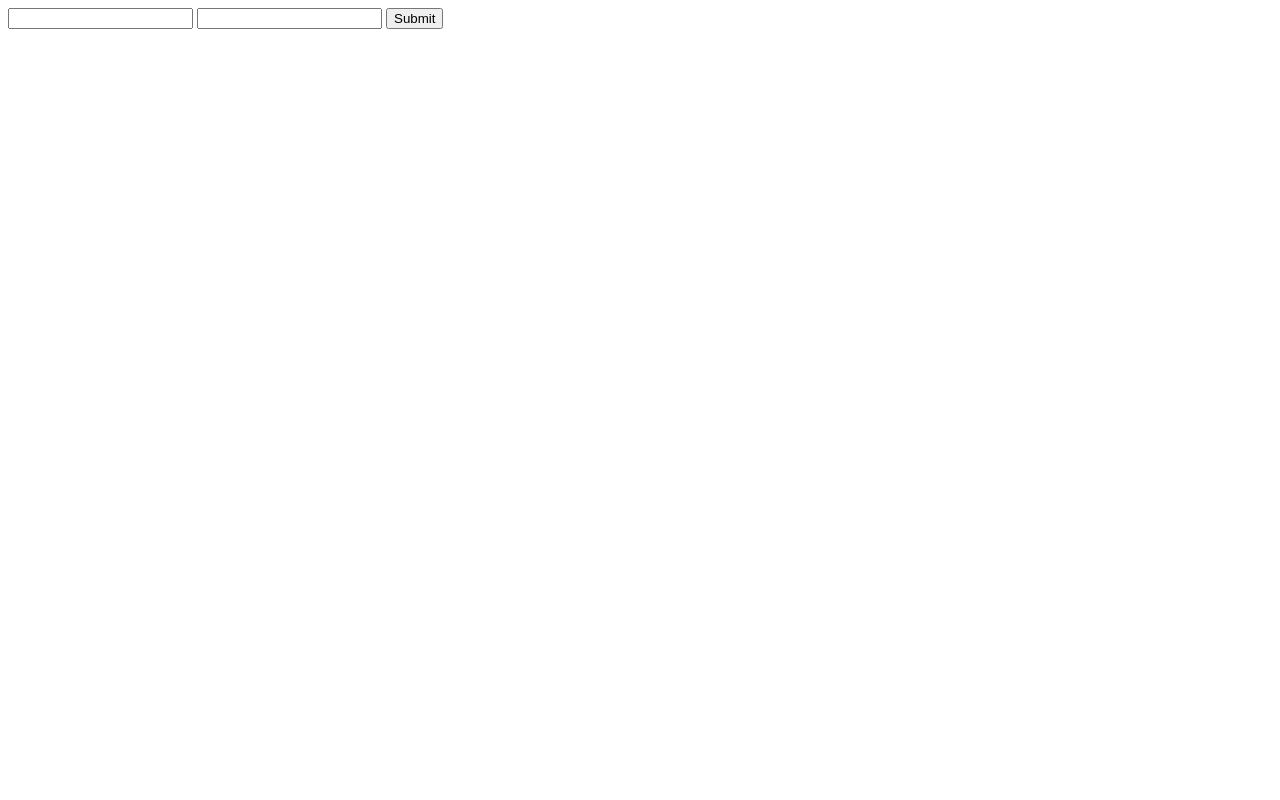
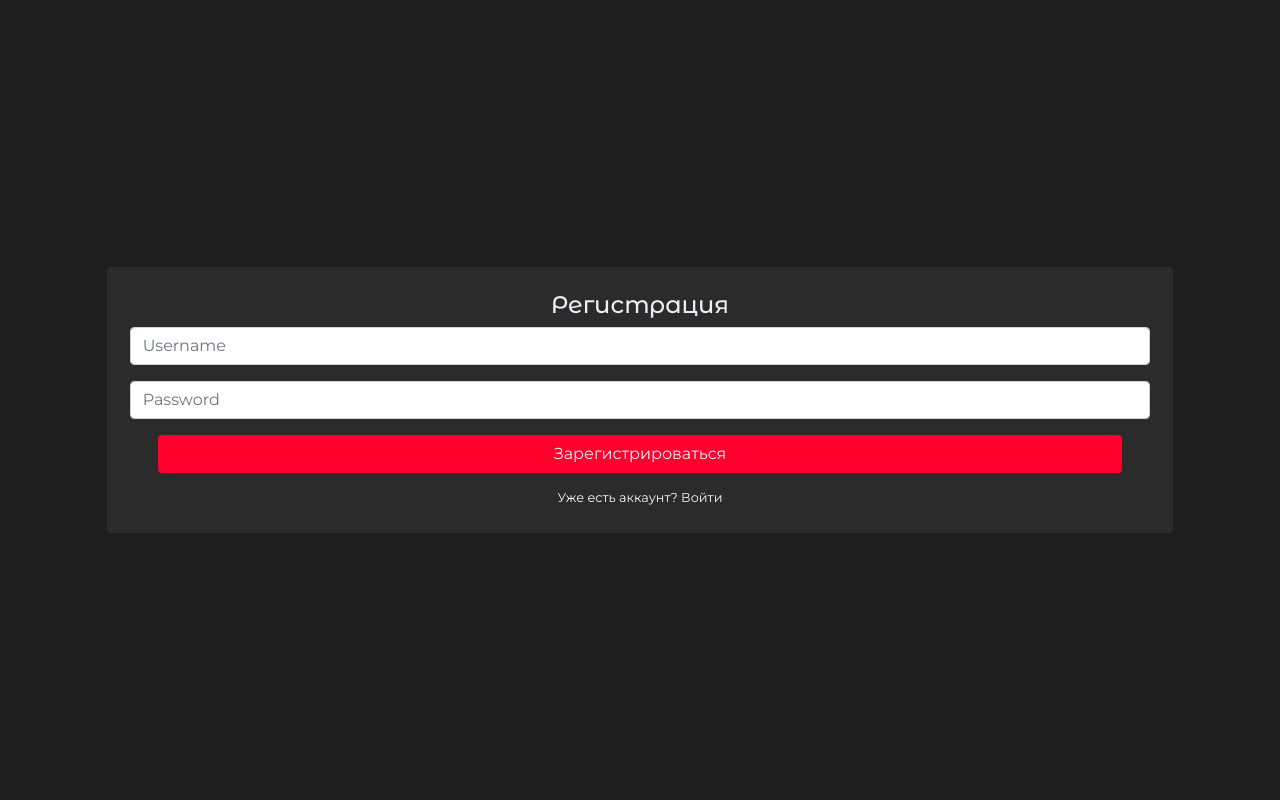
Before and after one commit to Njves/MTC-MusicShare, a Flask app: page /register in a window 1280 px wide. Before the commit the page is almost empty. Run offline with Flask 2, Linux system fonts and the light colour scheme; some libraries are stand-ins or nearby versions.

Commit message:
Добавил регистрацию

```diff
--- a/app/auth/routes.py
+++ b/app/auth/routes.py
@@ -23,7 +23,6 @@ def login():
         if user.check_password(request.form.get('password')):
             login_user(user, remember=True)
             next = flask.request.args.get('next')
-            flash('Вы авторизованы')
             return flask.redirect(next or url_for('chat.index'))
     redirect(url_for('auth.login'))
     return render_template('auth/login.html')
@@ -38,6 +37,8 @@ def register():
             user.set_password(reg_password)
             db.session.add(user)
             db.session.commit()
+            flash('Вы зарегистрированны')
+            return redirect(url_for('auth.login'))
         else:
             print('Такой пользователь уже суещствует')
             return redirect(url_for('auth.login'))
--- a/app/templates/auth/register.html
+++ b/app/templates/auth/register.html
@@ -1,14 +1,39 @@
-<!DOCTYPE html>
+<!doctype html>
 <html lang="en">
+
 <head>
-    <meta charset="UTF-8">
-    <title>Title</title>
+  <meta charset="utf-8">
+  <meta name="viewport" content="width=device-width, initial-scale=1, shrink-to-fit=no">
+
+  <link rel="stylesheet" href="https://maxcdn.bootstrapcdn.com/bootstrap/4.0.0/css/bootstrap.min.css"
+    integrity="sha384-Gn5384xqQ1aoWXA+058RXPxPg6fy4IWvTNh0E263XmFcJlSAwiGgFAW/dAiS6JXm" crossorigin="anonymous">
+  <link rel="stylesheet" href="{{ url_for('static', filename='style/main.css') }}" />
+  <title>Регистрация</title>
 </head>
-<body>
-  <form action="{{ url_for('auth.register') }}" method="POST">
-    <input type="text" name="login">
-    <input type="text" name="password">
-    <input type="submit">
-  </form>
+
+<body class="bg-dark max-height d-flex align-items-center justify-content-center">
+  <div class="col-10 bg-light-dark container accordion rounded py-4">
+    <h4 class="fancy-font text-center">Регистрация</h4>
+    <form action="{{ url_for('auth.register') }}" method="POST" class="px-2 pb-2">
+      <div class="form-group">
+        <input type="text" class="form-control" name="login" id="registerUsername" placeholder="Username">
+      </div>
+      <div class="form-group">
+        <input type="password" class="form-control" name="password" id="registerPassword" placeholder="Password">
+      </div>
+      <div class="row">
+        <button type="submit" class="btn btn-block bg-accent col-11 mx-auto text-light"
+          id="registerButton">Зарегистрироваться</button>
+      </div>
+    </form>
+
+    <!-- Ссылка для входа -->
+    <div class="text-center mt-1">
+      <a href="login.html" class="text-light"><small>Уже есть аккаунт? Войти</small></a>
+    </div>
+  </div>
+
+
 </body>
+
 </html>
--- a/app/templates/chat/index.html
+++ b/app/templates/chat/index.html
@@ -4,7 +4,7 @@
     <meta charset="UTF-8">
     <meta http-equiv="X-UA-Compatible" content="IE=edge">
     <meta name="viewport" content="width=device-width, initial-scale=1.0">
-    <title>Flask-SocketIO Example</title>
+    <title>Чят</title>
     <script src="https://cdn.socket.io/4.6.0/socket.io.min.js" integrity="sha384-c79GN5VsunZvi+Q/WObgk2in0CbZsHnjEqvFxC5DxHn9lTfNce2WW6h2pH6u/kF+" crossorigin="anonymous"></script>
     <style>
         body {
@@ -43,6 +43,7 @@
     </style>
 </head>
 <body>
+{% include "flash.html" %}
 <div id="landing">
     <p>Ваше имя: {{ current_user.username }}</p>
     <button id="join-btn">JOIN</button>
```
Also changed, not shown: app.db.
